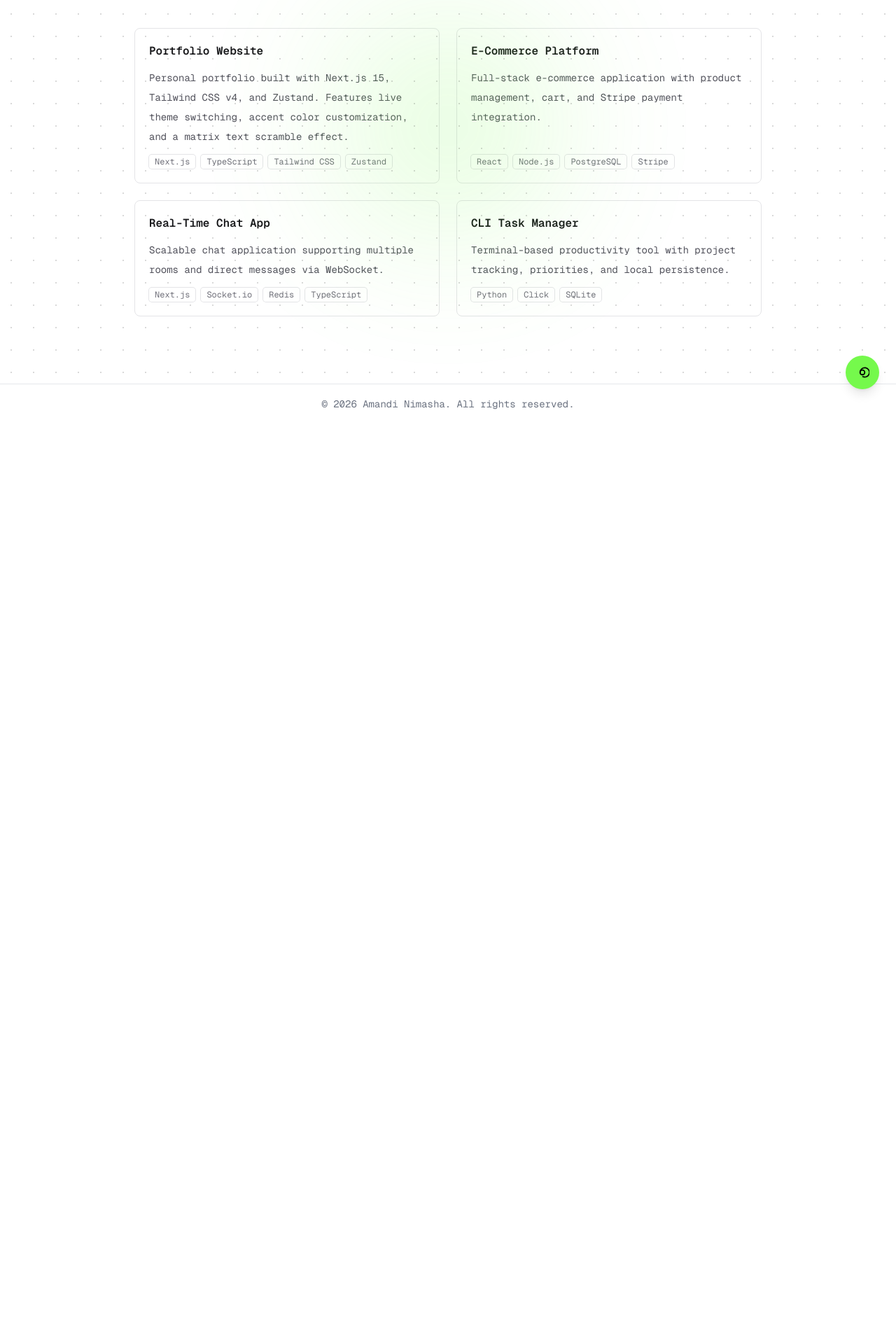
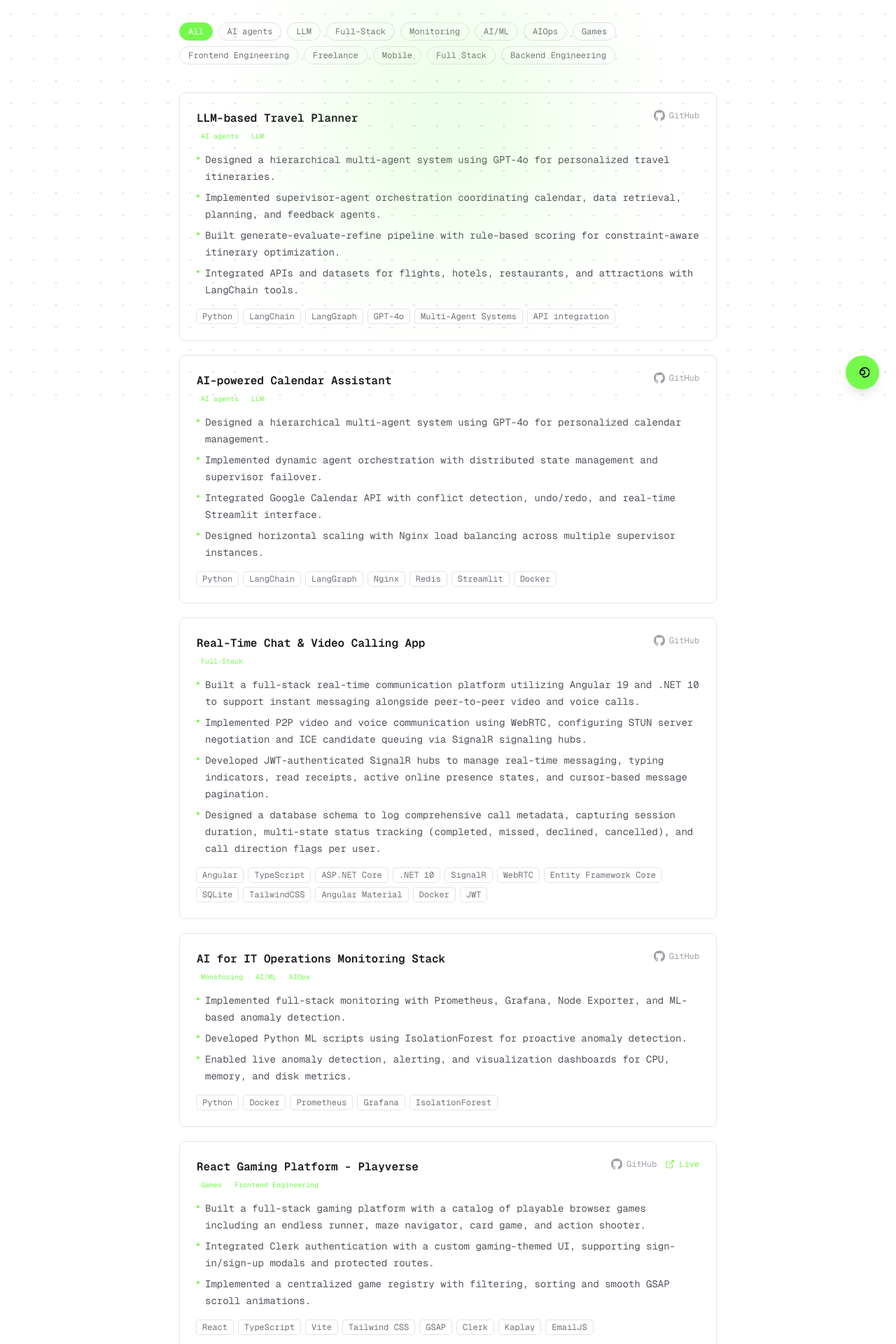
Before and after one commit to nimashaklaa/next-portfolio, a Next.js app: page /projects in a window 1280 px wide. Shown: the part 220-2140 px from the top of the page at 70% size. Before the commit the page ends 824 px from the top, so only its background shows below. Built offline with nearby package versions, Linux system fonts and the light colour scheme.

Commit message:
feat: Enhance Projects page with filtering by category, revamped layout, and updated project details

```diff
--- a/src/app/constants/projects.ts
+++ b/src/app/constants/projects.ts
@@ -1,30 +1,157 @@
 export const PROJECTS = [
   {
-    title: "Portfolio Website",
-    description:
-      "Personal portfolio built with Next.js 15, Tailwind CSS v4, and Zustand. Features live theme switching, accent color customization, and a matrix text scramble effect.",
-    tech: ["Next.js", "TypeScript", "Tailwind CSS", "Zustand"],
-    href: "#",
+    title: "LLM-based Travel Planner",
+    category: ["AI agents", "LLM"],
+    description: [
+      "Designed a hierarchical multi-agent system using GPT-4o for personalized travel itineraries.",
+      "Implemented supervisor-agent orchestration coordinating calendar, data retrieval, planning, and feedback agents.",
+      "Built generate–evaluate–refine pipeline with rule-based scoring for constraint-aware itinerary optimization.",
+      "Integrated APIs and datasets for flights, hotels, restaurants, and attractions with LangChain tools.",
+    ],
+    tech: ["Python", "LangChain", "LangGraph", "GPT-4o", "Multi-Agent Systems", "API integration"],
+    urls: {
+      github: "https://github.com/nimashaklaa/TravelPlanner_Research",
+    },
   },
   {
-    title: "E-Commerce Platform",
-    description:
-      "Full-stack e-commerce application with product management, cart, and Stripe payment integration.",
-    tech: ["React", "Node.js", "PostgreSQL", "Stripe"],
-    href: "#",
+    title: "AI-powered Calendar Assistant",
+    category: ["AI agents", "LLM"],
+    description: [
+      "Designed a hierarchical multi-agent system using GPT-4o for personalized calendar management.",
+      "Implemented dynamic agent orchestration with distributed state management and supervisor failover.",
+      "Integrated Google Calendar API with conflict detection, undo/redo, and real-time Streamlit interface.",
+      "Designed horizontal scaling with Nginx load balancing across multiple supervisor instances.",
+    ],
+    tech: ["Python", "LangChain", "LangGraph", "Nginx", "Redis", "Streamlit", "Docker"],
+    urls: { github: "https://github.com/nimashaklaa/smart-agent" },
   },
   {
-    title: "Real-Time Chat App",
-    description:
-      "Scalable chat application supporting multiple rooms and direct messages via WebSocket.",
-    tech: ["Next.js", "Socket.io", "Redis", "TypeScript"],
-    href: "#",
+    title: "Real-Time Chat & Video Calling App",
+    category: ["Full-Stack"],
+    description: [
+      "Built a full-stack real-time communication platform utilizing Angular 19 and .NET 10 to support instant messaging alongside peer-to-peer video and voice calls.",
+      "Implemented P2P video and voice communication using WebRTC, configuring STUN server negotiation and ICE candidate queuing via SignalR signaling hubs.",
+      "Developed JWT-authenticated SignalR hubs to manage real-time messaging, typing indicators, read receipts, active online presence states, and cursor-based message pagination.",
+      "Designed a database schema to log comprehensive call metadata, capturing session duration, multi-state status tracking (completed, missed, declined, cancelled), and call direction flags per user.",
+    ],
+    tech: [
+      "Angular",
+      "TypeScript",
+      "ASP.NET Core",
+      ".NET 10",
+      "SignalR",
+      "WebRTC",
+      "Entity Framework Core",
+      "SQLite",
+      "TailwindCSS",
+      "Angular Material",
+      "Docker",
+      "JWT",
+    ],
+    urls: { github: "https://github.com/nimashaklaa/angular-chat-app" },
   },
   {
-    title: "CLI Task Manager",
-    description:
-      "Terminal-based productivity tool with project tracking, priorities, and local persistence.",
-    tech: ["Python", "Click", "SQLite"],
-    href: "#",
+    title: "AI for IT Operations Monitoring Stack",
+    category: ["Monitoring", "AI/ML", "AIOps"],
+    description: [
+      "Implemented full-stack monitoring with Prometheus, Grafana, Node Exporter, and ML-based anomaly detection.",
+      "Developed Python ML scripts using IsolationForest for proactive anomaly detection.",
+      "Enabled live anomaly detection, alerting, and visualization dashboards for CPU, memory, and disk metrics.",
+    ],
+    tech: ["Python", "Docker", "Prometheus", "Grafana", "IsolationForest"],
+    urls: { github: "https://github.com/nimashaklaa/AIOps-practice" },
+  },
+  {
+    title: "React Gaming Platform - Playverse",
+    category: ["Games", "Frontend Engineering"],
+    description: [
+      "Built a full-stack gaming platform with a catalog of playable browser games including an endless runner, maze navigator, card game, and action shooter.",
+      "Integrated Clerk authentication with a custom gaming-themed UI, supporting sign-in/sign-up modals and protected routes.",
+      "Implemented a centralized game registry with filtering, sorting and smooth GSAP scroll animations.",
+    ],
+    tech: ["React", "TypeScript", "Vite", "Tailwind CSS", "GSAP", "Clerk", "Kaplay", "EmailJS"],
+    urls: {
+      github: "https://github.com/nimashaklaa/Playverse",
+      live: "https://playverse-ten.vercel.app/",
+    },
+  },
+  {
+    title: "Corporate Portfolio Redesign - Ragvora Solutions",
+    category: ["Freelance", "Frontend Engineering"],
+    description: [
+      "Executed a comprehensive UI/UX overhaul of the corporate portfolio website, translating high-fidelity designs into pixel-perfect, responsive components using React and Tailwind CSS.",
+    ],
+    tech: ["React", "TypeScript", "Next.js", "EmailJS"],
+    urls: {
+      live: "https://www.ragvora.dev/",
+    },
+  },
+  {
+    title: "Kiddo Cart - School Van Service",
+    category: ["Freelance", "Full-Stack", "Mobile", "Frontend Engineering"],
+    description: [
+      "Developed a unified React Native (Expo) mobile app serving both Driver and Parent roles from a single codebase, featuring live GPS location tracking, attendance event recording, absence management, and a notification history feed.",
+      "Engineered a NestJS REST API with role-based JWT authentication, Supabase (PostgreSQL) for data persistence.",
+    ],
+    tech: ["React Native", "Expo", "TypeScript", "NestJS", "Supabase", "Zustand", "Turborepo"],
+    urls: {
+      github: "https://github.com/ragvora/school-van-service",
+    },
+  },
+  {
+    title: "Heystream - Live Streaming Platform",
+    category: ["Full Stack", "Frontend Engineering", "Backend Engineering"],
+    description: [
+      "Built a full-stack live streaming platform from scratch using Next.js and NestJS in a Turborepo monorepo. Implemented real-time features with Ably, live video delivery via Livepeer, authentication with Clerk, subscription/payment flows with Stripe, and creator-to-viewer chat with TalkJS.",
+    ],
+    tech: [
+      "Next.js",
+      "React",
+      "TypeScript",
+      "NestJS",
+      "Prisma",
+      "Tailwind CSS",
+      "Livepeer",
+      "Stripe",
+      "Ably",
+      "Clerk",
+      "TalkJS",
+      "Cloudinary",
+      "Turborepo",
+      "PostgreSQL",
+    ],
+
+    urls: {
+      github: "https://github.com/metaroonlabs/heystream",
+    },
+  },
+  {
+    title: "Tumor.ai - AI-Powered Medical Imaging Platform",
+    category: ["Full Stack", "AI/ML"],
+    description: [
+      "Built a clinical decision support web application that empowers healthcare professionals with AI-powered detection of brain tumors, breast cancer, and skin cancer from MRI and medical images.",
+      "Developed a responsive React/TypeScript frontend with role-based access, admin verification workflows, scan history tracking, and AI-generated heatmap visualizations.",
+      "Integrated a Flask backend serving deep learning models (UNet, ResNet50) with Firebase authentication and MongoDB for data persistence.",
+    ],
+
+    tech: [
+      "React",
+      "TypeScript",
+      "Vite",
+      "Tailwind CSS",
+      "Material UI",
+      "Flask",
+      "Python",
+      "TensorFlow",
+      "PyTorch",
+      "MongoDB",
+      "Firebase",
+      "ONNX Runtime",
+      "OpenCV",
+    ],
+
+    urls: {
+      github: "https://github.com/nimashaklaa/Tumor.ai",
+    },
   },
 ];
--- a/src/app/projects/page.tsx
+++ b/src/app/projects/page.tsx
@@ -1,15 +1,38 @@
 "use client";
 
+import { useState } from "react";
 import { useAccentColor } from "@/app/hooks/useAccentColor";
 import { PROJECTS } from "@/app/constants/projects";
+import { GitHubIcon } from "@/app/components/Icons";
+
+const LiveIcon = () => (
+  <svg
+    viewBox="0 0 24 24"
+    fill="none"
+    stroke="currentColor"
+    strokeWidth={2}
+    className="h-3.5 w-3.5"
+  >
+    <path d="M18 13v6a2 2 0 0 1-2 2H5a2 2 0 0 1-2-2V8a2 2 0 0 1 2-2h6" />
+    <polyline points="15 3 21 3 21 9" />
+    <line x1="10" y1="14" x2="21" y2="3" />
+  </svg>
+);
+
+// Collect all unique categories
+const ALL_CATEGORIES = ["All", ...Array.from(new Set(PROJECTS.flatMap((p) => p.category)))];
 
 export default function Projects() {
   const { accentColor } = useAccentColor();
+  const [activeFilter, setActiveFilter] = useState("All");
+
+  const filtered =
+    activeFilter === "All" ? PROJECTS : PROJECTS.filter((p) => p.category.includes(activeFilter));
 
   return (
-    <div className="mx-auto w-full max-w-5xl px-6 py-16 sm:px-16 sm:py-24">
+    <div className="mx-auto w-full max-w-4xl px-6 py-16 sm:px-16 sm:py-24">
       {/* Page heading */}
-      <div className="mb-12">
+      <div className="mb-10">
         <p className="mb-1 text-xs font-medium tracking-[0.3em] text-zinc-400 uppercase dark:text-zinc-500">
           What I&apos;ve built
         </p>
@@ -21,25 +44,108 @@ export default function Projects() {
         </h1>
       </div>
 
-      {/* Project grid */}
-      <div className="grid gap-6 sm:grid-cols-2">
-        {PROJECTS.map((project) => (
-          <a
+      {/* Category filters */}
+      <div className="mb-10 flex flex-wrap gap-2">
+        {ALL_CATEGORIES.map((cat) => {
+          const isActive = activeFilter === cat;
+          return (
+            <button
+              key={cat}
+              onClick={() => setActiveFilter(cat)}
+              className="rounded-full px-3 py-1 font-mono text-xs transition-all"
+              style={
+                isActive
+                  ? {
+                      backgroundColor: accentColor,
+                      color: "#fff",
+                      border: `1px solid ${accentColor}`,
+                    }
+                  : undefined
+              }
+              {...(!isActive && {
+                className:
+                  "rounded-full px-3 py-1 font-mono text-xs transition-all border border-zinc-200 text-zinc-500 hover:border-zinc-400 dark:border-zinc-700 dark:text-zinc-400 dark:hover:border-zinc-500",
+              })}
+            >
+              {cat}
+            </button>
+          );
+        })}
+      </div>
+
+      {/* Project list */}
+      <div className="flex flex-col gap-5">
+        {filtered.map((project) => (
+          <div
             key={project.title}
-            href={project.href}
-            target="_blank"
-            rel="noopener noreferrer"
-            className="group flex flex-col gap-3 rounded-lg border border-zinc-200 p-5 transition-colors hover:border-zinc-400 dark:border-zinc-800 dark:hover:border-zinc-600"
+            className="group rounded-lg border border-zinc-200 p-6 transition-colors hover:border-zinc-300 dark:border-zinc-800 dark:hover:border-zinc-700"
           >
-            <h2
-              className="text-base font-semibold text-zinc-900 transition-colors group-hover:text-[--accent] dark:text-zinc-100"
-              style={{ "--accent": accentColor } as React.CSSProperties}
-            >
-              {project.title}
-            </h2>
-            <p className="flex-1 text-sm leading-7 text-zinc-600 dark:text-zinc-400">
-              {project.description}
-            </p>
+            {/* Top row */}
+            <div className="mb-3 flex flex-wrap items-start justify-between gap-3">
+              <div>
+                <h2 className="text-base font-semibold text-zinc-900 dark:text-zinc-100">
+                  {project.title}
+                </h2>
+                <div className="mt-1 flex flex-wrap gap-1.5">
+                  {project.category.map((cat) => (
+                    <span
+                      key={cat}
+                      className="rounded px-1.5 py-0.5 font-mono text-[10px]"
+                      style={{
+                        color: accentColor,
+                        border: `1px solid ${accentColor}22`,
+                        backgroundColor: `${accentColor}11`,
+                      }}
+                    >
+                      {cat}
+                    </span>
+                  ))}
+                </div>
+              </div>
+
+              {/* Links */}
+              <div className="flex items-center gap-3">
+                {project.urls.github && (
+                  <a
+                    href={project.urls.github}
+                    target="_blank"
+                    rel="noopener noreferrer"
+                    className="flex items-center gap-1.5 font-mono text-xs text-zinc-400 transition-colors hover:text-zinc-700 dark:hover:text-zinc-200"
+                  >
+                    <GitHubIcon /> GitHub
+                  </a>
+                )}
+                {project.urls.live && (
+                  <a
+                    href={project.urls.live}
+                    target="_blank"
+                    rel="noopener noreferrer"
+                    className="flex items-center gap-1.5 font-mono text-xs transition-colors"
+                    style={{ color: accentColor }}
+                  >
+                    <LiveIcon /> Live
+                  </a>
+                )}
+              </div>
+            </div>
+
+            {/* Description bullets */}
+            <ul className="mb-4 space-y-1.5">
+              {project.description.map((point, i) => (
+                <li
+                  key={i}
+                  className="flex gap-2 text-sm leading-6 text-zinc-600 dark:text-zinc-400"
+                >
+                  <span
+                    className="mt-2 h-1 w-1 shrink-0 rounded-full"
+                    style={{ backgroundColor: accentColor }}
+                  />
+                  {point}
+                </li>
+              ))}
+            </ul>
+
+            {/* Tech tags */}
             <div className="flex flex-wrap gap-2">
               {project.tech.map((t) => (
                 <span
@@ -50,7 +156,7 @@ export default function Projects() {
                 </span>
               ))}
             </div>
-          </a>
+          </div>
         ))}
       </div>
     </div>
```
Also changed, not shown: src/app/publications/page.tsx (+2 -31 lines).
